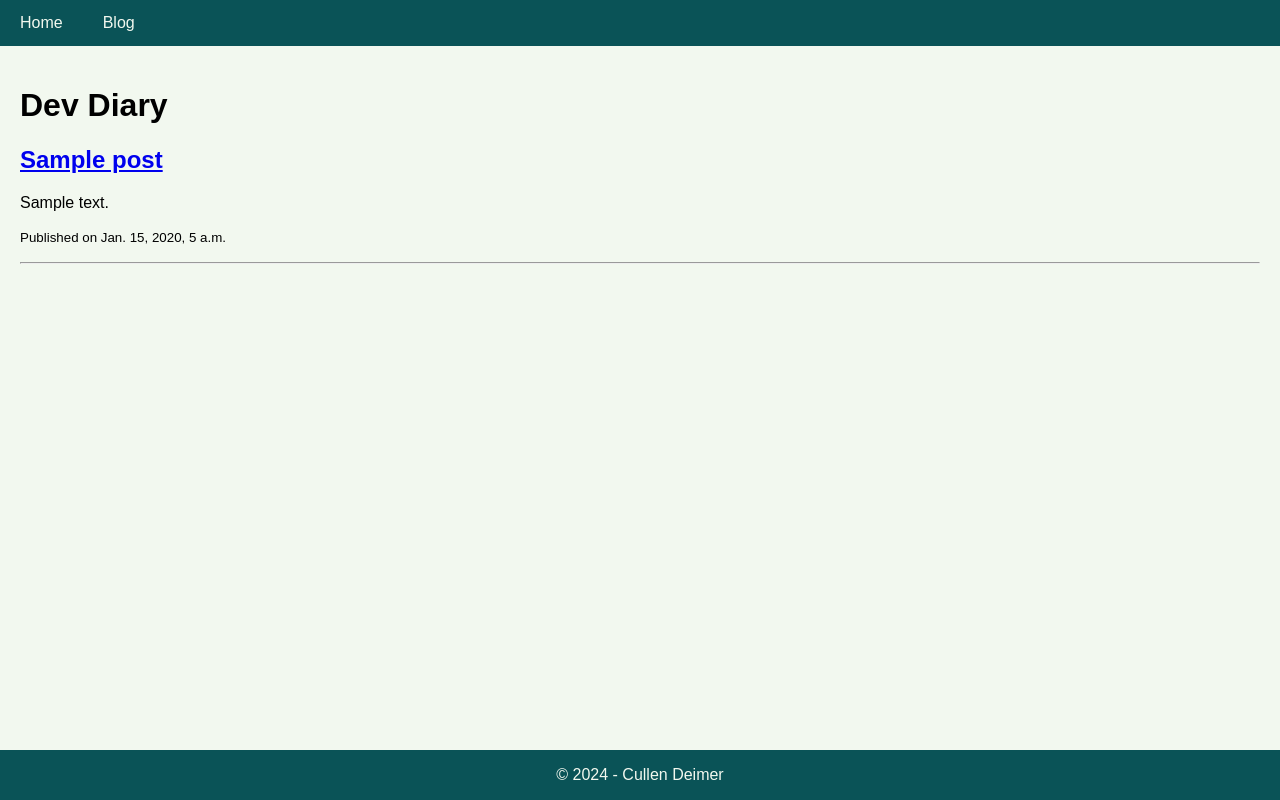
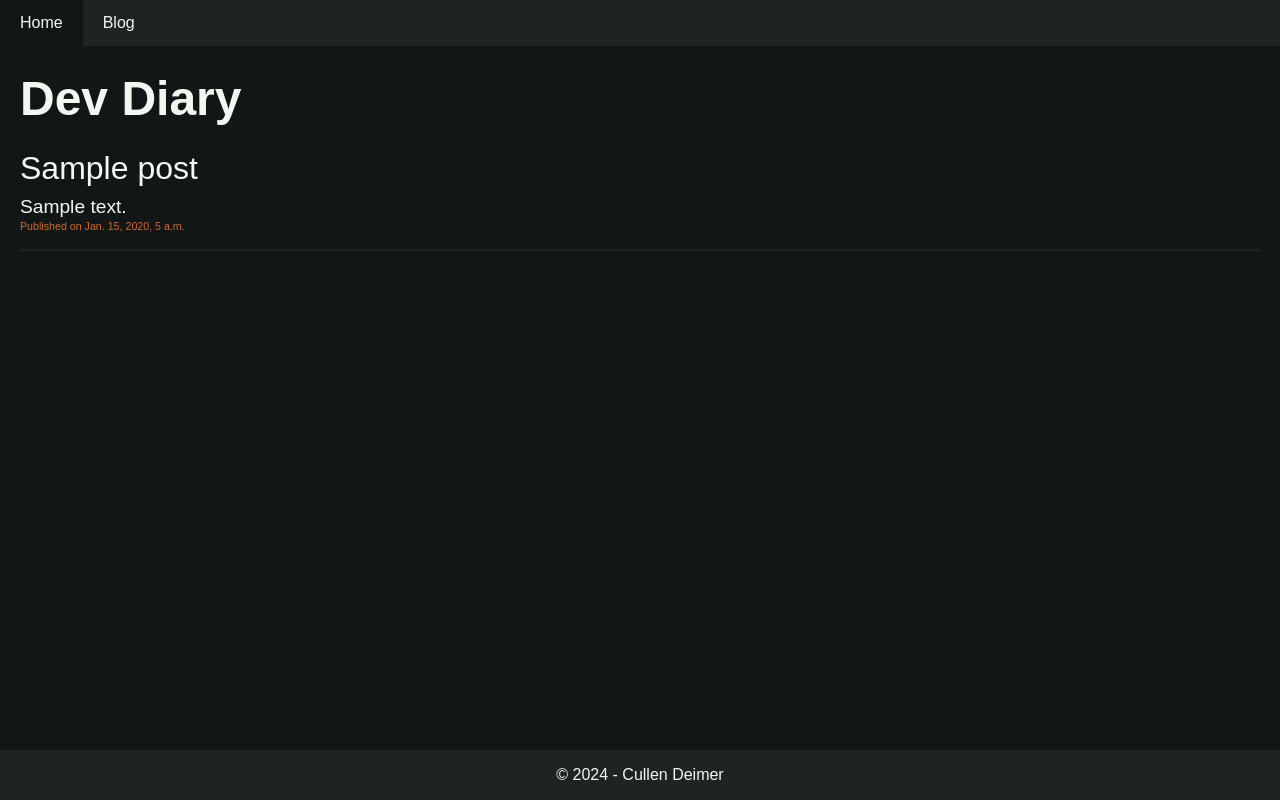
Before and after one commit to cdeimer/personal-site-2, a Django app: page /blog/ in a window 1280 px wide. Run offline with Django 5.2, Linux system fonts and the light colour scheme; tables that the repository leaves empty hold one stand-in row (values such as "Sample post"); parts of the project's set-up code (start-up, migrations or seed data) failed here and were passed over; some libraries are stand-ins or nearby versions.

Commit message:
add css variables, add blog index css

```diff
--- a/django/blog/templates/blog/index.html
+++ b/django/blog/templates/blog/index.html
@@ -1,17 +1,20 @@
 {% extends 'base.html' %}
+{% load static %}
 
 {% block title %}Dev Diary{% endblock %}
 
+{% block extra_css %}
+    <link rel="stylesheet" href="{% static 'css/blog.css' %}">
+{% endblock %}
+
 {% block content %}
-
     <h1>Dev Diary</h1>
-
     {% if latest_post_list %}
         {% for post in latest_post_list %}
             <div class="post-preview">
-                <h2><a href="{% url 'blog:detail' post.id %}">{{ post.title }}</a></h2>
-                <p>{{ post.content|truncatewords:30|safe }}</p>
-                <p><small>Published on {{ post.date_posted }}</small></p>
+                <div class="post-title"><a href="{% url 'blog:detail' post.id %}">{{ post.title }}</a></div>
+                <div class="post-content">{{ post.content|truncatewords:30|safe }}</div>
+                <div class="post-date"><small>Published on {{ post.date_posted }}</small></div>
                 <hr>
             </div>
         {% endfor %}
--- /dev/null
+++ b/django/static/css/blog.css
@@ -0,0 +1,38 @@
+h1 {
+    font-size: 3em;
+    margin-bottom: 0.5em;
+    margin-top: 0.1em;
+    color: var(--text-color);
+}
+
+.post-title {
+    font-size: 2em;
+    margin-bottom: 0.2em;
+}
+
+/* css for a tags within post-title */
+.post-title a {
+    color: var(--text-color);
+    text-decoration: none;
+}
+
+.post-title a:hover {
+    color: var(--accent-color);
+    transition: color 0.2s;
+}
+
+.post-content {
+    font-size: 1.2em;
+    margin-top: 0.5em;
+    color: var(--text-color);
+}
+
+.post-date {
+    font-size: 0.8em;
+    color: var(--accent-color);
+}
+
+hr {
+    border: 1px solid var(--secondary-color);
+    margin: 1em 0;
+}
--- a/django/static/css/home.css
+++ b/django/static/css/home.css
@@ -2,8 +2,8 @@
     text-align: center;
     padding: 70px 20px;
     border-radius: 0px;
-    background: linear-gradient(135deg, #0a5357, #33767f);
-    color: #F2F8EF;
+    background: var(--secondary-color);
+    color: var(--text-color);
     box-shadow: 0 4px 15px rgba(0, 0, 0, 0.2);
     background-size: 200% 200%;
     position: relative;
@@ -13,7 +13,7 @@
 }
 
 body {
-    background: linear-gradient(135deg, #F2F8EF, #F2F8EF);
+    background: var(--primary-color);
 }
 
 /* Main title styling */
@@ -25,7 +25,7 @@
 /* Subheading styling */
 .subheading {
     font-size: 1.5em;
-    color: #ee7a5d;
+    color: var(--accent-color);
 }
 
 /* Main content sections */
@@ -38,8 +38,8 @@
 
 /* Individual content sections */
 .content-section {
-    background: #0A5357;
-    color: #F2F8EF;
+    background: var(--secondary-color);
+    color: var(--text-color);
     padding: 30px;
     margin: 20px 0;
     border-radius: 8px;
--- a/django/static/css/main.css
+++ b/django/static/css/main.css
@@ -1,3 +1,11 @@
+/* variables for the color scheme */
+:root {
+    --primary-color: #121616;
+    --secondary-color: #1e2324;
+    --accent-color: #cf6b28;
+    --text-color: #F2F8EF;
+}
+
 /* main.css */
 body {
     font-family: Arial, sans-serif;
@@ -11,7 +19,7 @@
 
 /* Navbar container */
 .navbar {
-    background-color: #0A5357;
+    background-color: var(--secondary-color);
     overflow: hidden;
 }
 
@@ -19,7 +27,7 @@
 .navbar a {
     float: left;
     display: block;
-    color: #F2F8EF;
+    color: var(--text-color);
     text-align: center;
     padding: 14px 20px;
     text-decoration: none;
@@ -27,8 +35,8 @@
 
 /* Change the color of links on hover */
 .navbar a:hover {
-    background-color: #0A5357;
-    color: #F2F8EF;
+    background-color: var(--primary-color);
+    color: var(--text-color);
 }
 
 /* Right-aligned link (optional) */
@@ -50,8 +58,8 @@
 }
 
 footer {
-    background-color: #0A5357;
-    color: #F2F8EF;
+    background-color: var(--secondary-color);
+    color: var(--text-color);
     text-align: center;
     position: fixed;
     bottom: 0;
```
